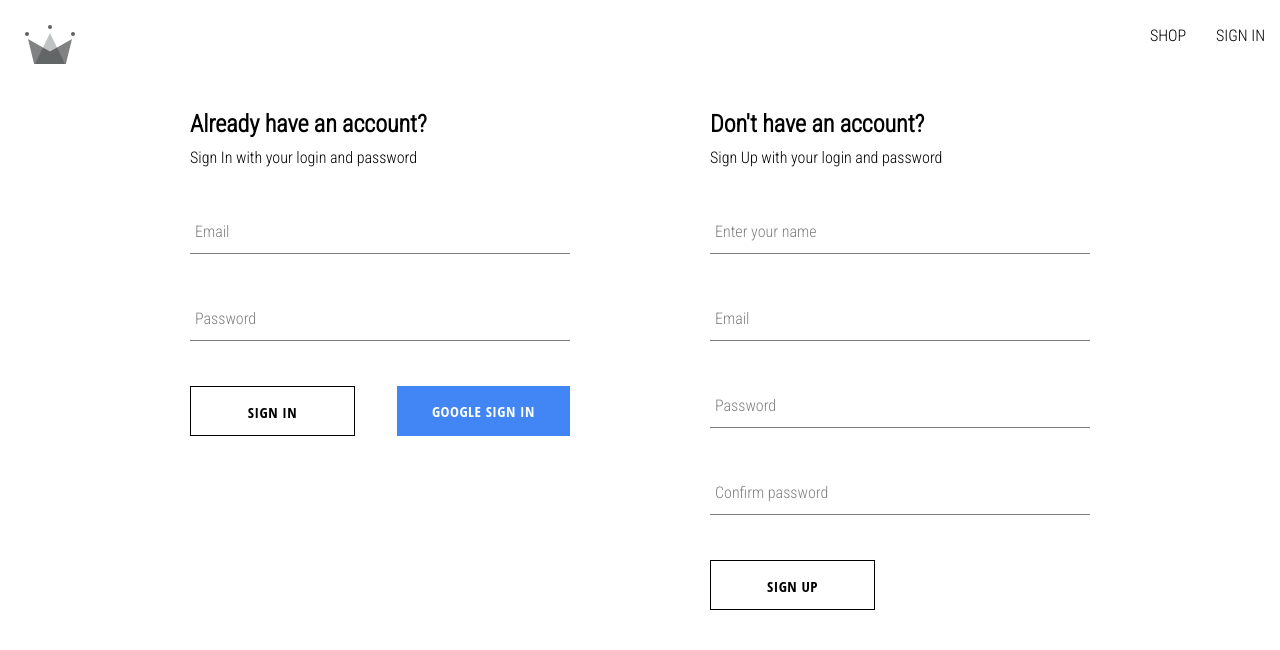
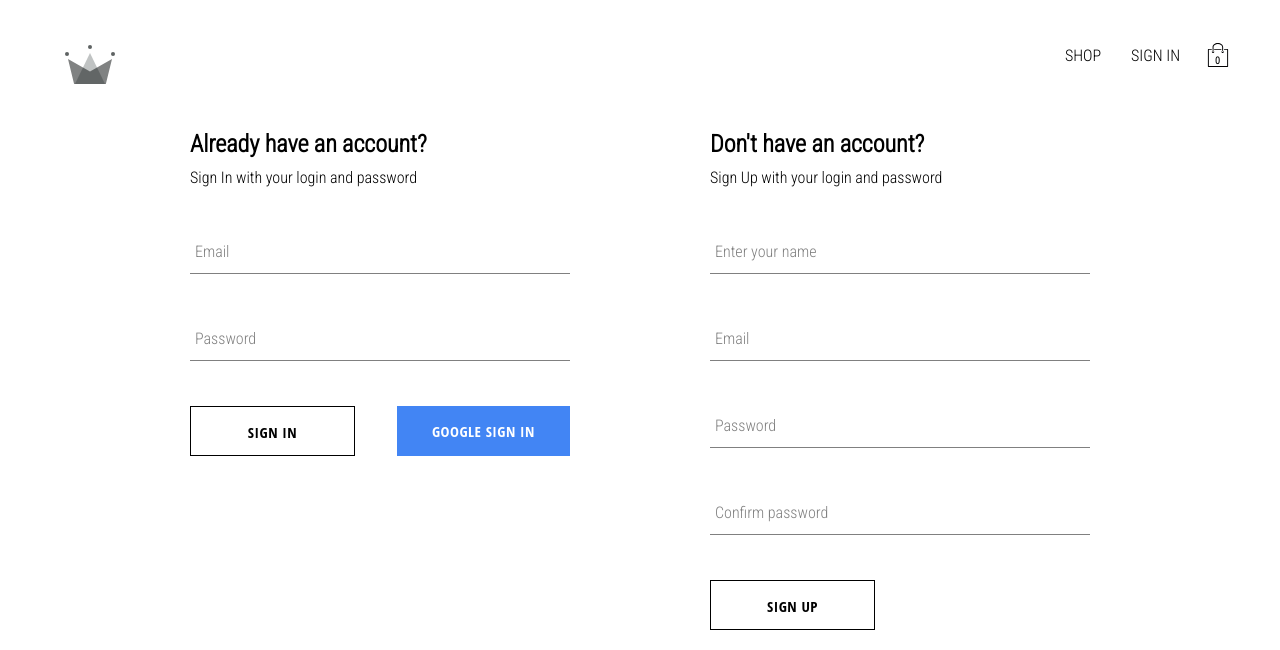
Before and after one commit to NataliaBezhenar/crown_clothes, a React (Create React App) app: page /auth in a window 1280 px wide. Shown: the top 650 px of the page. Built offline with nearby package versions, Linux system fonts and the light colour scheme; no server answers.

Commit message:
added cart context and cart icon

```diff
--- /dev/null
+++ b/src/components/cart-dropdown/cart-dropdown.component.jsx
@@ -0,0 +1,13 @@
+import Button from "../button/button.component";
+import "./cart-dropdown.styles.scss";
+
+const CartDropdown = () => {
+  return (
+    <div className="cart-dropdown-container">
+      <div className="cart-items"></div>
+      <Button>checkout</Button>
+    </div>
+  );
+};
+
+export default CartDropdown;
--- /dev/null
+++ b/src/components/cart-dropdown/cart-dropdown.styles.scss
@@ -0,0 +1,29 @@
+.cart-dropdown-container {
+  position: absolute;
+  width: 240px;
+  height: 340px;
+  display: flex;
+  flex-direction: column;
+  padding: 20px;
+  border: 1px solid black;
+  background-color: white;
+  top: 90px;
+  right: 40px;
+  z-index: 5;
+
+  .empty-message {
+    font-size: 18px;
+    margin: 50px auto;
+  }
+
+  .cart-items {
+    height: 240px;
+    display: flex;
+    flex-direction: column;
+    overflow: scroll;
+  }
+
+  button {
+    margin-top: auto;
+  }
+}
--- /dev/null
+++ b/src/components/cart-icon/cart-icon.component.jsx
@@ -0,0 +1,19 @@
+import { useContext } from "react";
+import { ReactComponent as ShoppingIcon } from "../../assets/shopping-bag.svg";
+import { CartContext } from "../../contexts/cart.context";
+import "./cart-icon.styles.scss";
+
+const CartIcon = () => {
+  const { isCartOpen, setIsCartOpen } = useContext(CartContext);
+
+  const toggleIsCartOpen = () => setIsCartOpen(!isCartOpen);
+
+  return (
+    <div className="cart-icon-container" onClick={toggleIsCartOpen}>
+      <ShoppingIcon className="shopping-icon" />{" "}
+      <span className="item-count">0</span>
+    </div>
+  );
+};
+
+export default CartIcon;
--- /dev/null
+++ b/src/components/cart-icon/cart-icon.styles.scss
@@ -0,0 +1,21 @@
+.cart-icon-container {
+  width: 45px;
+  height: 45px;
+  position: relative;
+  display: flex;
+  align-items: center;
+  justify-content: center;
+  cursor: pointer;
+
+  .shopping-icon {
+    width: 24px;
+    height: 24px;
+  }
+
+  .item-count {
+    position: absolute;
+    font-size: 10px;
+    font-weight: bold;
+    bottom: 12px;
+  }
+}
--- /dev/null
+++ b/src/contexts/cart.context.jsx
@@ -0,0 +1,12 @@
+import { createContext, useState } from "react";
+
+export const CartContext = createContext({
+  isCartOpen: false,
+  setIsCartOpen: () => {},
+});
+
+export const CartProvider = ({ children }) => {
+  const [isCartOpen, setIsCartOpen] = useState(false);
+  const value = { isCartOpen, setIsCartOpen };
+  return <CartContext.Provider value={value}>{children}</CartContext.Provider>;
+};
--- a/src/index.js
+++ b/src/index.js
@@ -7,6 +7,7 @@ import App from "./App";
 import reportWebVitals from "./reportWebVitals";
 import { UserProvider } from "./contexts/user.context";
 import { ProductsProvider } from "./contexts/products.context";
+import { CartProvider } from "./contexts/cart.context";
 
 const root = ReactDOM.createRoot(document.getElementById("root"));
 root.render(
@@ -14,7 +15,9 @@ root.render(
     <BrowserRouter>
       <UserProvider>
         <ProductsProvider>
-          <App />
+          <CartProvider>
+            <App />
+          </CartProvider>
         </ProductsProvider>
       </UserProvider>
     </BrowserRouter>
--- a/src/index.scss
+++ b/src/index.scss
@@ -1,5 +1,6 @@
 body {
   margin: 0;
+  padding: 20px 40px;
   font-family: "Roboto Condensed", -apple-system, BlinkMacSystemFont, "Segoe UI",
     "Roboto", "Oxygen", "Ubuntu", "Cantarell", "Fira Sans", "Droid Sans",
     "Helvetica Neue", sans-serif;
--- a/src/routes/navigation/navigation.component.jsx
+++ b/src/routes/navigation/navigation.component.jsx
@@ -2,12 +2,17 @@ import { Fragment, useContext } from "react";
 import { Link, Outlet } from "react-router-dom";
 
 import { UserContext } from "../../contexts/user.context";
+import { CartContext } from "../../contexts/cart.context";
 import { ReactComponent as CrownLogo } from "../../assets/crown.svg";
 import { signOutUser } from "../../utils/firebase/firebase.utils";
+import CartIcon from "../../components/cart-icon/cart-icon.component";
+import CartDropdown from "../../components/cart-dropdown/cart-dropdown.component";
+
 import "./navigation.styles.scss";
 
 const Navigation = () => {
   const { currentUser } = useContext(UserContext);
+  const { isCartOpen } = useContext(CartContext);
 
   return (
     <Fragment>
@@ -28,7 +33,9 @@ const Navigation = () => {
               SIGN IN
             </Link>
           )}
+          <CartIcon />
         </div>
+        {isCartOpen && <CartDropdown />}
       </div>
       <Outlet />
     </Fragment>
```
Also changed, not shown: src/assets/shopping-bag.svg (added).
